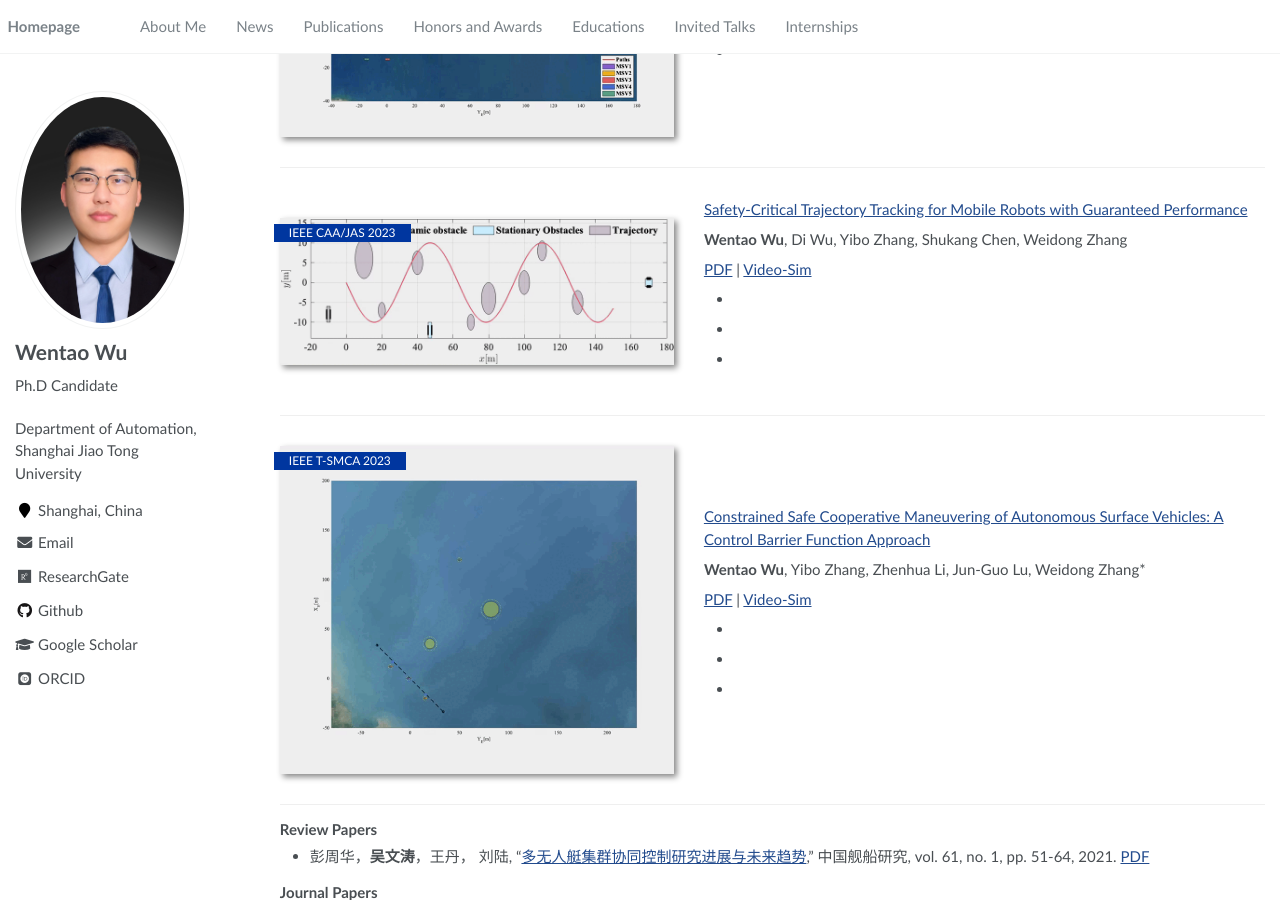
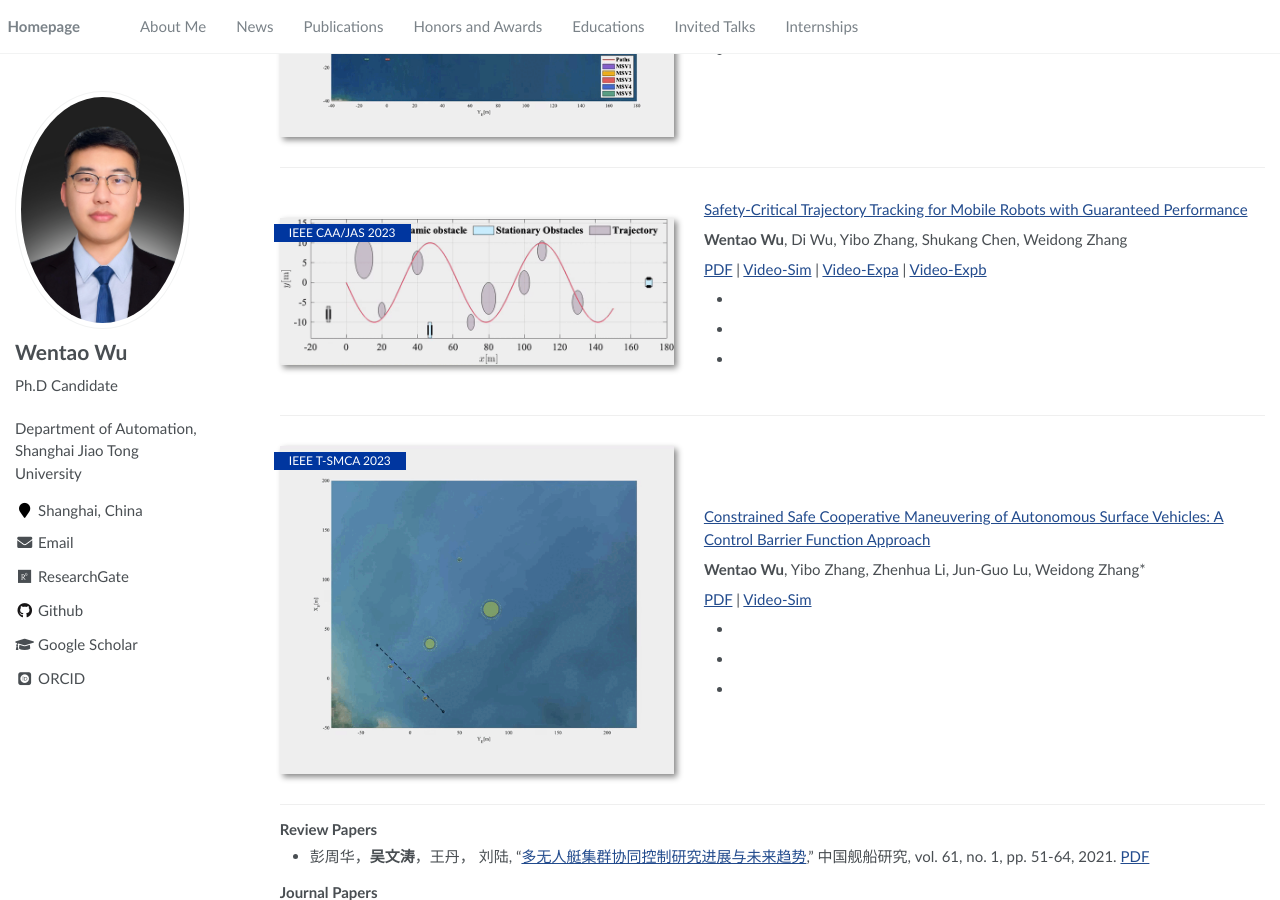
Before and after one commit to wwtsjtu/wwt.github.io, a Jekyll site: the page built from _pages/about.md, in a window 1280 px wide and 900 px high, scrolled down 2016 px. Built offline with Jekyll 4.4.1, drawn with Linux system fonts in a browser that asks for light colours; some web fonts are replaced.

Commit message:
Update about.md

```diff
--- a/_pages/about.md
+++ b/_pages/about.md
@@ -84,11 +84,11 @@ My research interest includes neural machine translation and computer vision. I
 <div class='paper-box'><div class='paper-box-image'><div><div class="badge">IEEE CAA/JAS 2023</div><img src='assets/Video/Video-Sim/WuWentao-2023-IEEE-JAS.gif' alt="sym" width="100%"></div></div>
 <div class='paper-box-text' markdown="1">
 
-[Safety-Critical Trajectory Tracking for Mobile Robots with Guaranteed Performance](/assets/papers/SCI/WuWentao-2023-IEEE-TSMCA.pdf)
+[Safety-Critical Trajectory Tracking for Mobile Robots with Guaranteed Performance](/assets/papers/SCI/WuWentao-2023-IEEE-JAS.pdf)
 
 **Wentao Wu**, Di Wu, Yibo Zhang, Shukang Chen, Weidong Zhang
 
-[PDF](/assets/papers/SCI/WuWentao-2023-IEEE-JAS.pdf) \| [Video-Sim](/assets/Video/Video-Sim/WuWentao-2023-IEEE-JAS.mp4)
+[PDF](/assets/papers/SCI/WuWentao-2023-IEEE-JAS.pdf) \| [Video-Sim](/assets/Video/Video-Sim/WuWentao-2023-IEEE-JAS.mp4) \| [Video-Expa](/assets/Video/Video-Exp/WuWentao-2023-IEEE-JASa.mp4) \| [Video-Expb](/assets/Video/Video-Exp/WuWentao-2023-IEEE-JASb.mp4)
 
 -
 -
```
